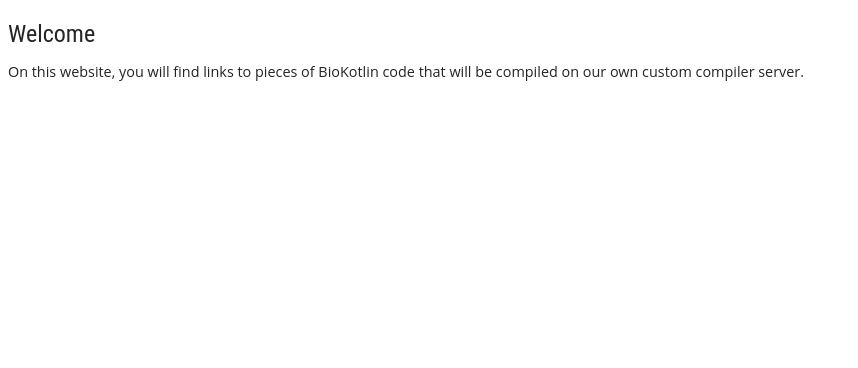
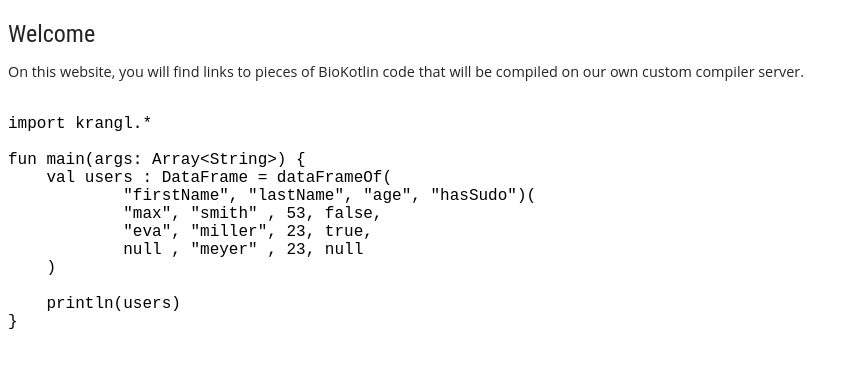
Before and after one commit to maize-genetics/maize-genetics.github.io, a plain HTML site: page index.html in a window 1280 px wide. Shown: the whole page, without its empty margins (0-858 px from the left). Drawn offline with Linux system fonts and the light colour scheme.

Commit message:
Add code chunk

```diff
--- a/index.html
+++ b/index.html
@@ -3,6 +3,7 @@
 
 <!-- CSS -->
 <link rel="stylesheet" type="text/css" href="./css/main.css">
+<script src="https://unpkg.com/kotlin-playground@1" data-selector=".biokotlin-code" data-server="http://cbsumm16.biohpc.cornell.edu:8015/"></script>
 
 
 <!-- The head -->
@@ -13,6 +14,23 @@
 <body>
     <h2>Welcome</h2>
     <p>On this website, you will find links to pieces of BioKotlin code that will be compiled on our own custom compiler server.</p>
+
+        <div class="biokotlin-code">
+        <pre><code>
+import krangl.*
+
+fun main(args: Array&lt;String&gt;) {
+    val users : DataFrame = dataFrameOf(
+            "firstName", "lastName", "age", "hasSudo")(
+            "max", "smith" , 53, false,
+            "eva", "miller", 23, true,
+            null , "meyer" , 23, null
+    )
+
+    println(users)
+}
+        </code></pre>
+        </div>
 </body>
 
 </html>
```
